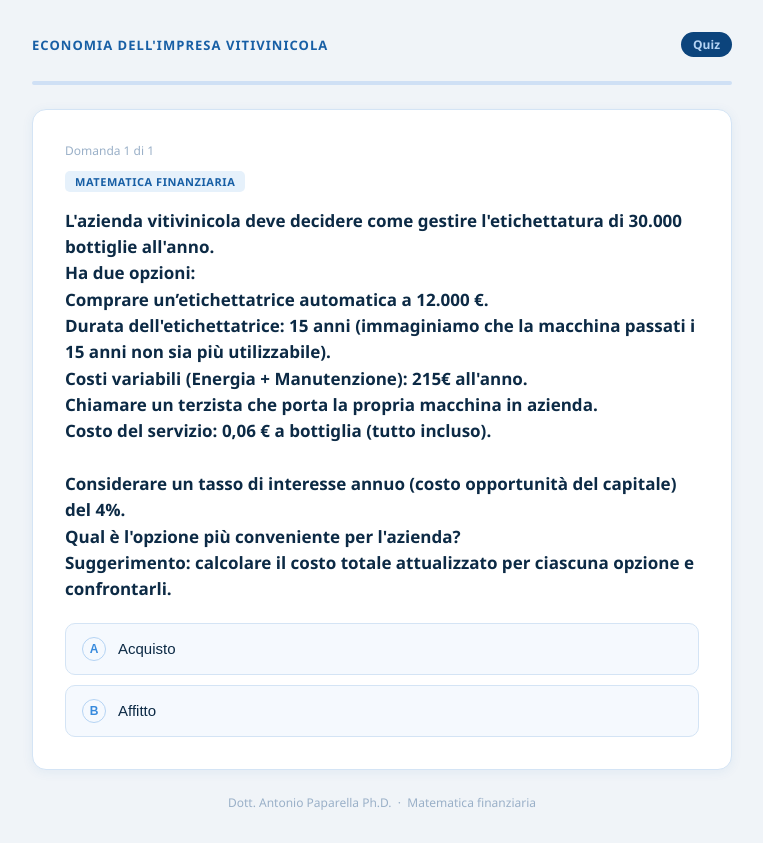
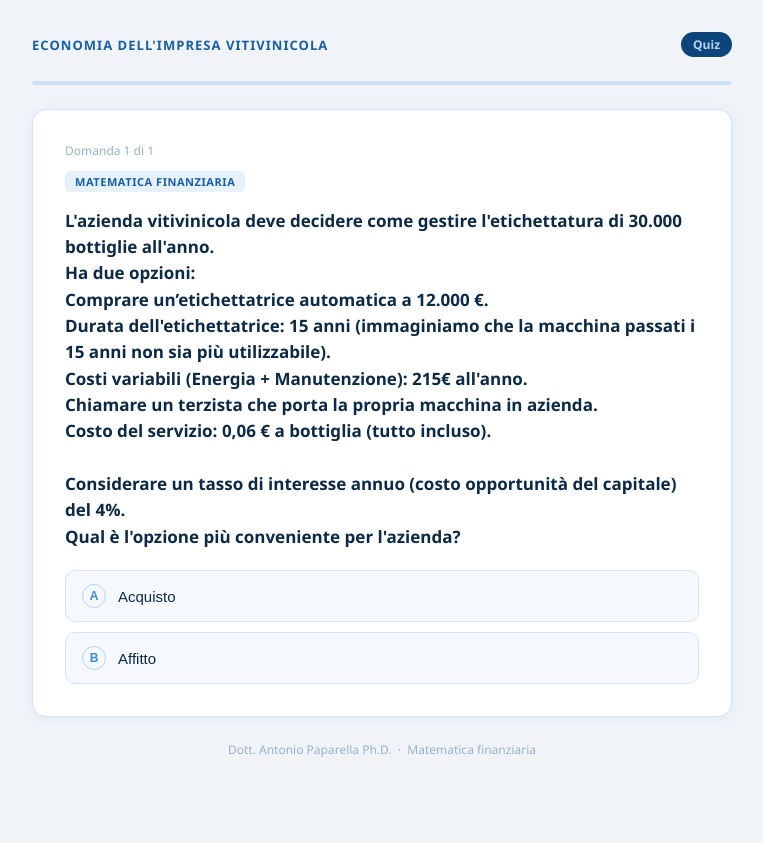
Before and after one commit to toniopap/toniopap.github.io, a plain HTML site: page quiz_MAT_FIN.html in a window 1280 px wide. Shown: the whole page, without its empty margins (258-1021 px from the left). After the commit the page ends 800 px from the top, so only its background shows below. Drawn offline with Linux system fonts and the light colour scheme.

Commit message:
Update quiz_MAT_FIN.html

```diff
--- a/quiz_MAT_FIN.html
+++ b/quiz_MAT_FIN.html
@@ -89,7 +89,7 @@
 const questions = [
   {
     cat: "intro", catLabel: "Matematica finanziaria",
-    q: "L'azienda vitivinicola  deve decidere come gestire l'etichettatura di 30.000 bottiglie all'anno. <br>Ha due opzioni:<br> <strong>Comprare un’etichettatrice automatica a 12.000 €.</strong> <br>Durata dell'etichettatrice: 15 anni (immaginiamo che la macchina passati i 15 anni non sia più utilizzabile). <br>Costi variabili (Energia + Manutenzione): 215€ all'anno. <br><strong>Chiamare un terzista che porta la propria macchina in azienda.</strong> <br>Costo del servizio: 0,06 € a bottiglia (tutto incluso). <br><br>Considerare un tasso di interesse annuo (costo opportunità del capitale) del 4%.<br>  Qual è l'opzione più conveniente per l'azienda? <br> Suggerimento: calcolare il costo totale attualizzato per ciascuna opzione e confrontarli.",
+    q: "L'azienda vitivinicola  deve decidere come gestire l'etichettatura di 30.000 bottiglie all'anno. <br>Ha due opzioni:<br> <strong>Comprare un’etichettatrice automatica a 12.000 €.</strong> <br>Durata dell'etichettatrice: 15 anni (immaginiamo che la macchina passati i 15 anni non sia più utilizzabile). <br>Costi variabili (Energia + Manutenzione): 215€ all'anno. <br><strong>Chiamare un terzista che porta la propria macchina in azienda.</strong> <br>Costo del servizio: 0,06 € a bottiglia (tutto incluso). <br><br>Considerare un tasso di interesse annuo (costo opportunità del capitale) del 4%.<br>  Qual è l'opzione più conveniente per l'azienda?",
 
     opts: [
       "Acquisto",
```
